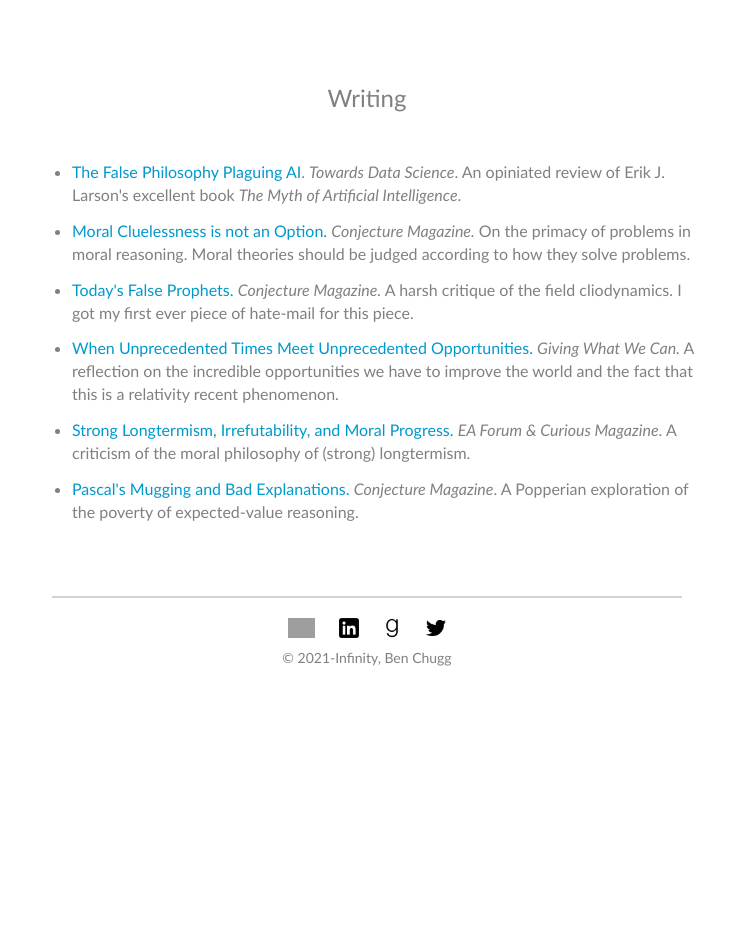
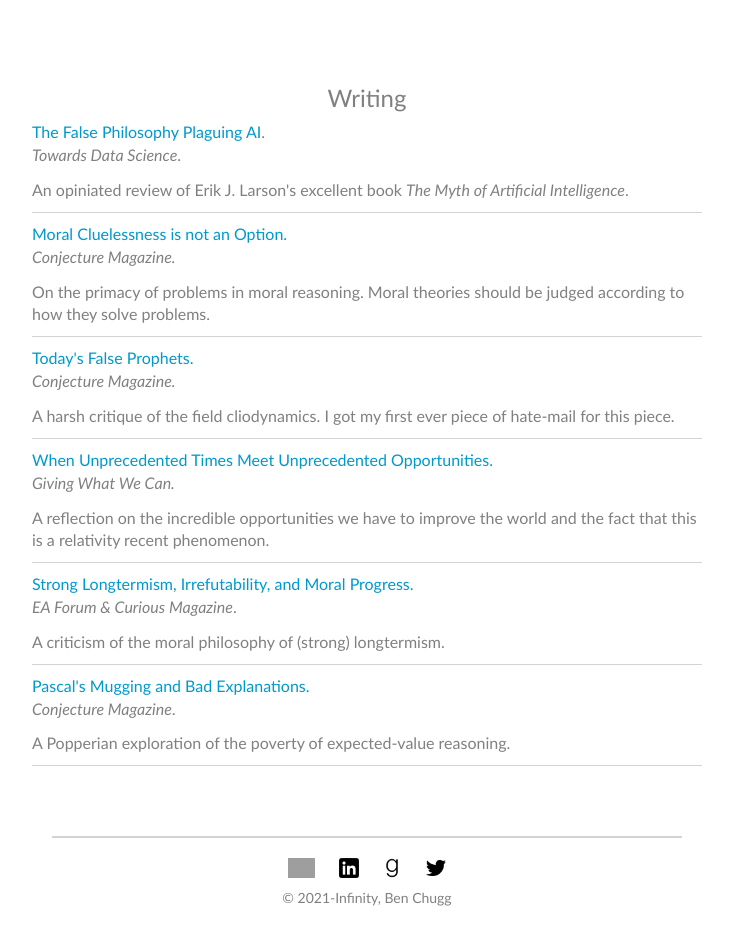
Before and after one commit to bchugg/bchugg.github.io, a PHP site: page /writing.html in a window 1280 px wide. Shown: the part 77-1025 px from the top of the page, without its empty margins (273-1006 px from the left). Before the commit the page ends 743 px from the top, so only its background shows below. Run offline with PHP 8.4, Linux system fonts and the light colour scheme; some libraries are stand-ins or nearby versions; grey boxes are pictures that could not be loaded.

Commit message:
triangular tidbits triangulating terribly

```diff
--- a/assets/stylesheets/main.css
+++ b/assets/stylesheets/main.css
@@ -149,6 +149,15 @@ html {
   width: 40%;
   float: left;
 }
+.main-body .writing {
+  font-size: 12pt;
+}
+.main-body .writing p {
+  padding-top: 12px;
+  padding-bottom: 10px;
+  border-bottom: 1px solid lightgray;
+  border-width: thin;
+}
 .main-body .papers li, .main-body .theses li {
   padding-top: 5px;
   padding-bottom: 5px;
--- a/assets/stylesheets/main.scss
+++ b/assets/stylesheets/main.scss
@@ -190,6 +190,16 @@ html {
 // INDIVIDUAL PAGES
 // --------------------------------------------
 
+	.writing {
+		font-size: 12pt;
+		p {
+			padding-top: 12px;
+			padding-bottom: 10px;
+			border-bottom: 1px solid lightgray;
+			border-width: thin;
+		}
+	}
+
 
 	.papers, .theses {
 		li {
--- a/essays.html
+++ b/essays.html
@@ -1,7 +1,7 @@
 <html>
 <head>
 
-  <title>Courses &middot; Ben Chugg</title>
+  <title>Essays &middot; Ben Chugg</title>
 
 	<meta name="viewport" content="width=device-width, initial-scale=1">
 
--- a/papers.html
+++ b/papers.html
@@ -44,12 +44,12 @@
 							Environmental enforcement has historically relied on physical, resource-intensive, and infrequent inspections. Advances in remote sensing and computer vision have the potential to augment compliance monitoring, by providing early warning signals of permit violations. We demonstrate a process for rapid identification of significant structural expansion using satellite imagery and focusing on Concentrated Animal Feeding Operations (CAFOs) as a test case. Unpermitted expansion has been a particular challenge with CAFOs, which pose significant health and environmental risks. Using a new hand-labeled dataset of 175,736 images of 1,513 CAFOs, we combine state-of-the-art building segmentation with a likelihood-based change-point detection model to provide a robust signal of building expansion (AUC = 0.80). A major advantage of this approach is that it is able to work with high-cadence (daily to weekly), but lower resolution (3m/pixel), satellite imagery. It is also highly generalizable and thus provides a near real-time monitoring tool to prioritize enforcement resources to other settings where unpermitted construction poses environmental risk, e.g. zoning, habitat modification, or wetland protection.
 						</div>
 					</li>
-					<li>
+					<!-- <li>
 						<b>Evaluation of Allocation Schemes of COVID-19 Testing Resources in a Community-Based Door-to-Door Testing Program.</b>
 						[Forthcoming]<br>
 						Ben Chugg<sup>*</sup>, Lisa Lu<sup>*</sup>, Derek Ouyang<sup>*</sup>, Ben Anderson, <em>et al.</em><br>
 						<em>Journals of the American Medical Assocation (JAMA) - Health Forum,</em> 2021.<br>
-					</li>
+					</li> -->
 					<li>
 					<b>Composable Computation in Leaderless, Discrete Chemical Reaction Networks.</b>
 						[<a href="https://drops.dagstuhl.de/opus/volltexte/2020/12956/pdf/LIPIcs-DNA-2020-3.pdf">pdf</a>]<br>
--- a/writing.html
+++ b/writing.html
@@ -1,7 +1,7 @@
 <html>
 <head>
 
-  <title>Courses &middot; Ben Chugg</title>
+  <title>Writing &middot; Ben Chugg</title>
 
 	<meta name="viewport" content="width=device-width, initial-scale=1">
 
@@ -29,34 +29,60 @@
     	$("#header").load("shared/header.html");
 	</script>
 	<div class='container-fluid main-body'>
-    <div class='essays'>
+    <div class='writing'>
 
-      <h3 class='text-center' id='essays'>Writing</h3>
+      <h3 class='text-center' id='writing'>Writing</h3>
 
-      <ul id='writing'>
-        <li><a href="https://towardsdatascience.com/the-false-philosophy-plaguing-ai-bdcfd4872c45" rel='nofollow'>The False Philosophy Plaguing AI</a>. <em>Towards Data Science</em>. An opiniated review of Erik J. Larson's excellent book <em>The Myth of Artificial Intelligence</em>.
-        </li>
-        <li><a href="https://medium.com/conjecture-magazine/moral-cluelessness-is-not-an-option-382b99a7dd02" rel='nofollow'>
-          Moral Cluelessness is not an Option.</a> <em>Conjecture Magazine.</em> On the primacy of problems in moral reasoning. Moral theories should be judged according to how they solve problems. </li>
-        <li><a href="https://medium.com/conjecture-magazine/the-dangers-of-cliodynamics-c48392b4a985" rel='nofollow'>
-          Today's False Prophets.</a> <em>Conjecture Magazine.</em> A harsh critique of the field cliodynamics.
-          I got my first ever piece of hate-mail for this piece.
-        </li>
-        <li><a href="https://www.givingwhatwecan.org/post/2020/12/when-unprecedented-times-meet-unprecedented-opportunities/" rel='nofollow'>
-          When Unprecedented Times Meet Unprecedented Opportunities.</a>  <em>Giving What We Can.</em> A reflection on the incredible opportunities
-          we have to improve the world and the fact that this is a relativity recent phenomenon.
-        </li>
-        <li>
-          <a href="https://forum.effectivealtruism.org/posts/2NJszbnBTwibfdpo7/strong-longtermism-irrefutability-and-moral-progress" rel='nofollow'>
-            Strong Longtermism, Irrefutability, and Moral Progress.</a> <em>EA Forum & Curious Magazine</em>. A criticism of the moral
-            philosophy of (strong) longtermism.
-        </li>
-        <li>
-          <a href="https://medium.com/conjecture-magazine/pascals-mugging-and-the-poverty-of-the-expected-value-calculus-70b190d953cd" rel='nofollow'>
-            Pascal's Mugging and Bad Explanations.</a> <em>Conjecture Magazine</em>. A Popperian exploration of the poverty of expected-value reasoning.
-        </li>
+      <div class="post">
+        <a href="https://towardsdatascience.com/the-false-philosophy-plaguing-ai-bdcfd4872c45" rel='nofollow'>The False Philosophy Plaguing AI</a>.
+        <br>
+        <em>Towards Data Science</em>.
+        <p>An opiniated review of Erik J. Larson's excellent book <em>The Myth of Artificial Intelligence</em>.</p>
+      </div>
 
-      </ul>
+      <div class="post">
+        <a href="https://medium.com/conjecture-magazine/moral-cluelessness-is-not-an-option-382b99a7dd02" rel='nofollow'>
+          Moral Cluelessness is not an Option.</a>
+          <br>
+          <em>Conjecture Magazine.</em>
+          <p>On the primacy of problems in moral reasoning. Moral theories should be judged according to how they solve problems. </p>
+      </div>
+
+      <div class="post">
+        <a href="https://medium.com/conjecture-magazine/the-dangers-of-cliodynamics-c48392b4a985" rel='nofollow'>
+          Today's False Prophets.</a> <br>
+          <em>Conjecture Magazine.</em>
+          <p>A harsh critique of the field cliodynamics.
+          I got my first ever piece of hate-mail for this piece.</p>
+      </div>
+
+      <div class="post">
+        <a href="https://www.givingwhatwecan.org/post/2020/12/when-unprecedented-times-meet-unprecedented-opportunities/" rel='nofollow'>
+          When Unprecedented Times Meet Unprecedented Opportunities.</a>
+          <br>
+          <em>Giving What We Can.</em>
+          <p>A reflection on the incredible opportunities
+          we have to improve the world and the fact that this is a relativity recent phenomenon.</p>
+      </div>
+
+      <div class="post">
+        <a href="https://forum.effectivealtruism.org/posts/2NJszbnBTwibfdpo7/strong-longtermism-irrefutability-and-moral-progress" rel='nofollow'>
+          Strong Longtermism, Irrefutability, and Moral Progress.</a>
+          <br>
+          <em>EA Forum & Curious Magazine</em>.
+
+          <p>A criticism of the moral
+          philosophy of (strong) longtermism.</p>
+      </div>
+
+      <div class="post">
+        <a href="https://medium.com/conjecture-magazine/pascals-mugging-and-the-poverty-of-the-expected-value-calculus-70b190d953cd" rel='nofollow'>
+          Pascal's Mugging and Bad Explanations.</a>
+          <br>
+          <em>Conjecture Magazine</em>.
+          <p>A Popperian exploration of the poverty of expected-value reasoning.</p>
+      </div>
+
 
     </div>
   </div>
```
Also changed, not shown: 1 other file.
